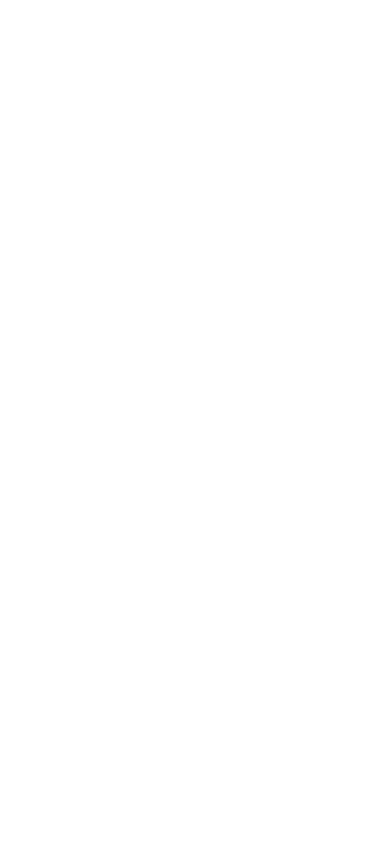
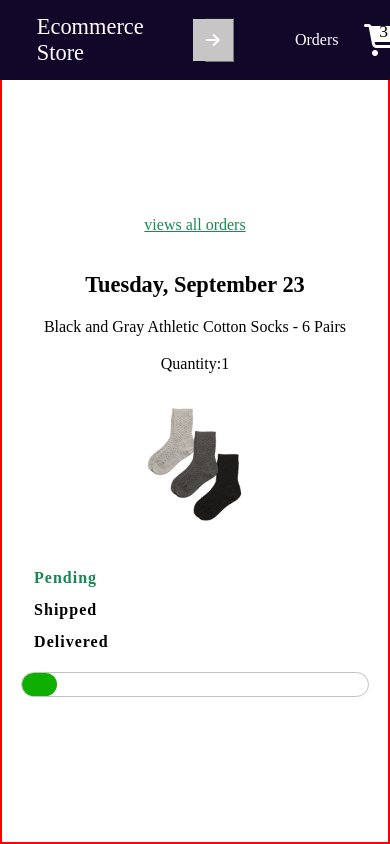
Before and after one commit to Ahsanulhaq01/Intermediate-React-Project, a React (Vite) app in the folder ecommerce-fronted/: page /tracking in a window 390 px wide. Before the commit this address had no page. Built offline with nearby package versions, Linux system fonts and the light colour scheme.

Commit message:
create tracking package with responsive design

```diff
--- a/ecommerce-fronted/src/App.jsx
+++ b/ecommerce-fronted/src/App.jsx
@@ -2,6 +2,7 @@
 import { Route,Routes } from "react-router";
 import Orders from "./pages/Orders";
 import Checkout from "./pages/Checkout";
+import Tracking from "./pages/Tracking";
 
 function App(){
     return(
@@ -9,6 +10,7 @@
             <Route index element={<HomePage/>}></Route>
             <Route path="orders" element={<Orders/>}></Route>
             <Route path="checkout" element={<Checkout/>}></Route>
+            <Route path="tracking" element={<Tracking/>}></Route>
         </Routes>
     )
 }
--- a/ecommerce-fronted/src/pages/Orders.jsx
+++ b/ecommerce-fronted/src/pages/Orders.jsx
@@ -1,5 +1,6 @@
 import React from "react";
 import Header from "../components/Header";
+import { Link } from "react-router";
 import "./orders.css";
 
 function Orders() {
@@ -50,7 +51,7 @@
           </div>
             <div className="track-button">
               <button className="track-package">
-                Track Package
+                <Link to ="/tracking">Track Package</Link>
               </button>
             </div>
         </div>
--- /dev/null
+++ b/ecommerce-fronted/src/pages/Tracking.jsx
@@ -0,0 +1,32 @@
+import Header from "../components/Header";
+import "./tracking.css";
+
+function Tracking() {
+  return (
+    <>
+        <Header/>
+      <div className="tracking-page">
+        <div className="order-tracking">
+            <a href="/" className="back-to-orders-link link-primary">views all orders</a>
+            <div className="delivery-date">
+                <p>Tuesday, September 23</p>
+            </div>
+             <div className="product-info">Black and Gray Athletic Cotton Socks - 6 Pairs</div>
+
+          <div className="product-info">Quantity:1</div>
+            <img src="images/products/athletic-cotton-socks-6-pairs.jpg" alt="product-image" className="product-image" />
+            <div className="progress-label-container">
+                <div className="progress-label current-status">Pending</div>
+                <div className="progress-label">Shipped</div>
+                <div className="progress-label">Delivered</div>
+            </div>
+            <div className="progress-bar-container">
+                <div className="progress-bar" style={{width : '10%'}}></div>
+            </div>
+        </div>
+      </div>
+    </>
+  );
+}
+
+export default Tracking;
--- /dev/null
+++ b/ecommerce-fronted/src/pages/tracking.css
@@ -0,0 +1,77 @@
+.tracking-page {
+  display: flex;
+  border: 2px solid red;
+  align-items: center;
+  justify-content: center;
+  min-height: 100vh;
+}
+.order-tracking {
+  text-align: center;
+  width: 60%;
+  position: relative;
+  top: 2rem;
+}
+.order-tracking .back-to-orders-link {
+    display: inline-block;
+  padding: 0.3rem 0.8rem;
+  margin-bottom: 10px;
+  color: #1b8856;
+}
+.delivery-date {
+  margin-top: 1.5rem;
+}
+.delivery-date p {
+  font-weight: bold;
+  font-size: 1.4rem;
+}
+.product-info {
+  margin-top: 1.2rem;
+}
+.product-image {
+  width: 150px;
+  margin: 2rem 0rem;
+}
+.progress-label-container {
+  display: flex;
+  justify-content: space-between;
+  padding: 0.3rem;
+  font-weight: bold;
+  letter-spacing: 1px;
+}
+
+.progress-bar-container {
+  margin-top: 0.8rem;
+  height: 25px;
+  border: 1px solid rgb(194, 194, 194);
+  border-radius: 50px;
+  overflow: hidden;
+
+}
+.progress-label{
+    padding: 0.2rem 0.5rem;
+}
+.progress-bar{
+    background-color: rgb(15, 175, 1);
+    height: 100%;
+    border-radius: 50px;
+    transition: width 0.3s ease-in-out;
+}
+.current-status {
+  color: #198754;
+
+}
+
+@media (max-width : 598px) {
+    .progress-label-container{
+        flex-direction: column;
+        align-items: flex-start;
+        gap: 0.5rem;
+    }
+    .order-tracking{
+        width: 90%;
+        margin: 1rem;
+    }
+    .product-image{
+        width: 120px;
+    }
+}
```
